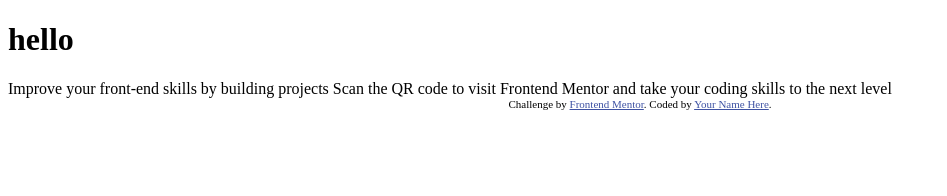
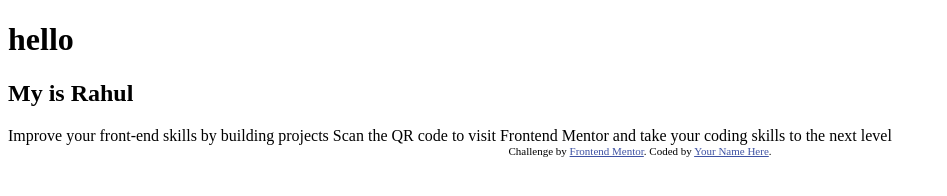
Before and after one commit to theisolatedmonk/qr-code-component-main, a plain HTML site: page index.html in a window 1280 px wide. Shown: the whole page, without its empty margins (0-947 px from the left). Drawn offline with Linux system fonts and the light colour scheme.

Commit message:
add heading two

```diff
--- a/index.html
+++ b/index.html
@@ -17,6 +17,7 @@
 <body>
 
   <h1>hello</h1>
+  <h2>My is Rahul</h2>
   Improve your front-end skills by building projects
 
   Scan the QR code to visit Frontend Mentor and take your coding skills to the next level
```
